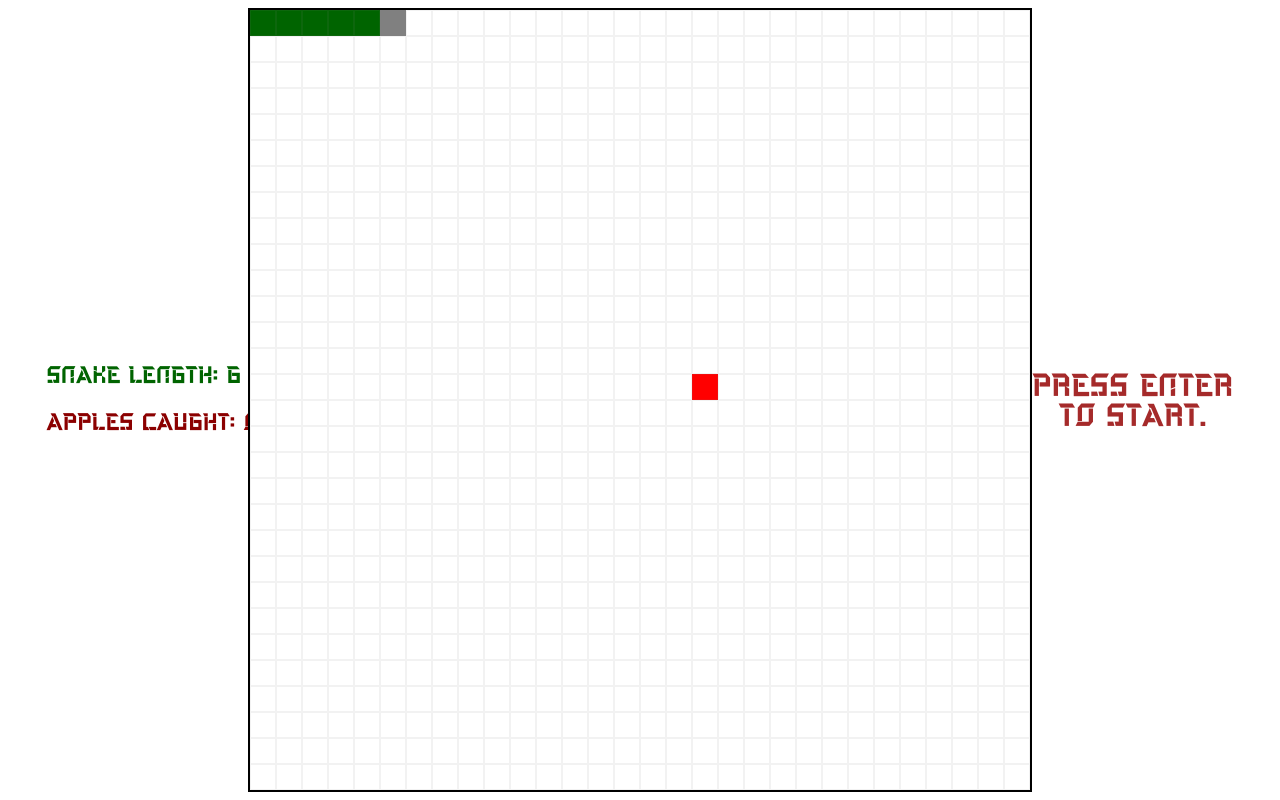
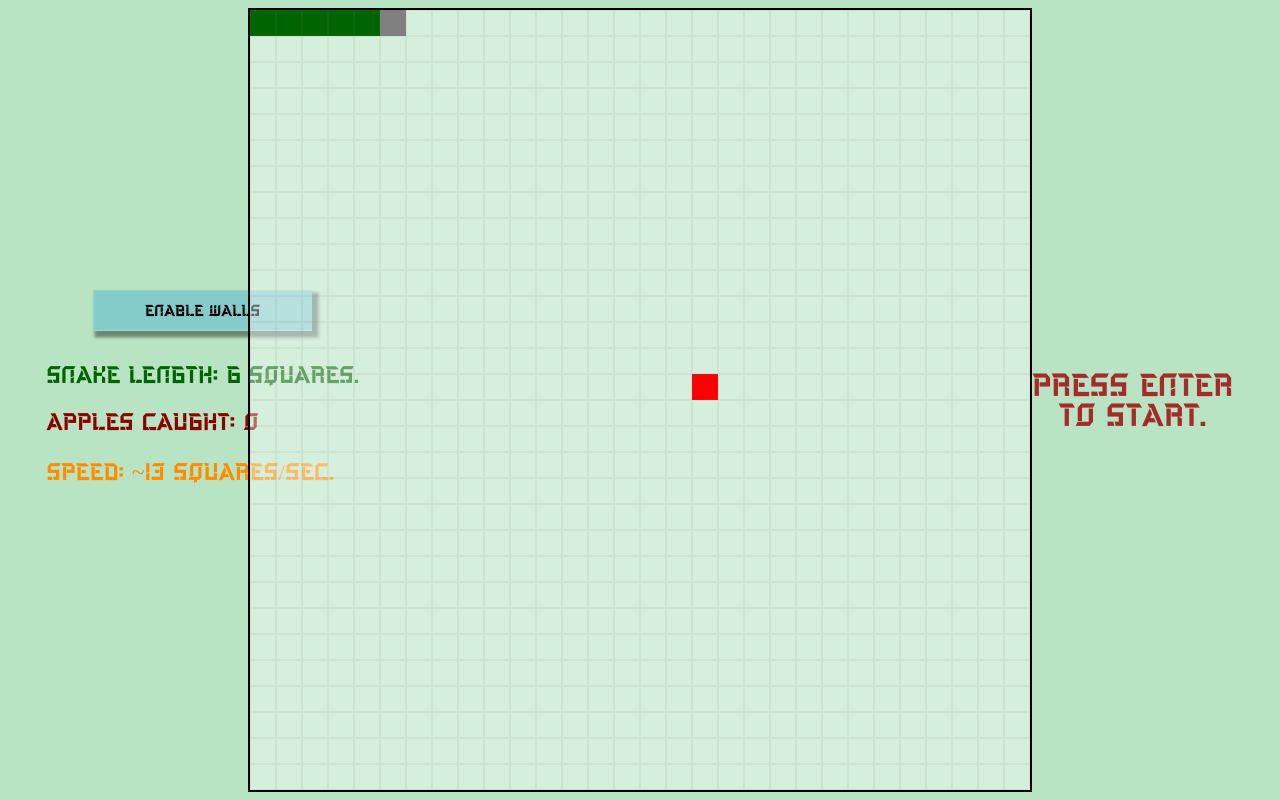
Before and after one commit to khaledjalloul/snake-game_react, a React app: page / in a window 1280 px wide. Built offline with nearby package versions, Linux system fonts and the light colour scheme.

Commit message:
Added walls option, pause, and speed text.

```diff
--- a/src/Board.js
+++ b/src/Board.js
@@ -3,7 +3,7 @@ import React from 'react';
 
 function Square(props) {
   const color = props.id === props.apple ? "red" : props.id === props.list[props.list.length - 1] ? "grey" :
-    props.list.indexOf(props.id) > -1 ? "darkGreen" : "white";
+    props.list.indexOf(props.id) > -1 ? "darkGreen" : "rgba(255,255,255,0.4)";
   return (
     <div className="square" style={{ backgroundColor: color }}></div>
   )
@@ -14,39 +14,57 @@ class Board extends React.Component {
     super(props)
     this.initialState = {
       gameStarted: true,
-      speed: 50,
+      speed: 80,
       appleLocation: 437,
       snakeBody: [0, 1, 2, 3, 4, 5],
       direction: "Right",
       applesCaught: 0,
-      gameFinished: false
+      gameFinished: false,
+      gamePaused: false,
     }
     this.state = {
       gameStarted: false,
-      speed: 50,
+      speed: 80,
       appleLocation: 437,
       snakeBody: [0, 1, 2, 3, 4, 5],
       direction: "Right",
       applesCaught: 0,
-      gameFinished: false
+      gameFinished: false,
+      gamePaused: false,
+      walls: false
     }
     this.handleKeys = this.handleKeys.bind(this)
+    this.handleButtons = this.handleButtons.bind(this)
     this.autoMovement = this.autoMovement.bind(this)
   }
 
   handleKeys(event) {
-    if (event.key === "Enter" && (!this.state.gameStarted || (this.state.gameStarted && this.state.gameFinished))) {
-      this.autoMoveSnake = setInterval(() => this.autoMovement(), this.state.speed);
-      this.setState(this.initialState)
+    if (event.key === "Enter") {
+      if (!this.state.gameStarted || (this.state.gameStarted && this.state.gameFinished)) {
+        this.setState(this.initialState)
+        this.autoMoveSnake = setInterval(() => this.autoMovement(), this.state.speed);
+      }
+      else if (this.state.gamePaused) {
+        this.setState({
+          gamePaused: false
+        })
+        this.autoMoveSnake = setInterval(() => this.autoMovement(), this.state.speed);
+      }
     }
-
+    if (event.key === "Escape") {
+      clearInterval(this.autoMoveSnake)
+      this.setState({
+        gamePaused: true
+      })
+    }
     var direction = "No change"
     var snakeBody = this.state.snakeBody.slice()
-    if (event.key === "ArrowRight" && snakeBody[snakeBody.length - 2] !== snakeBody[snakeBody.length - 1] + 1) direction = "Right"
-    else if (event.key === "ArrowLeft" && snakeBody[snakeBody.length - 2] !== snakeBody[snakeBody.length - 1] - 1) direction = "Left"
-    else if (event.key === "ArrowDown" && snakeBody[snakeBody.length - 2] !== snakeBody[snakeBody.length - 1] + 30) direction = "Down"
-    else if (event.key === "ArrowUp" && snakeBody[snakeBody.length - 2] !== snakeBody[snakeBody.length - 1] - 30) direction = "Up"
-
+    if (!this.state.gamePaused) {
+      if (event.key === "ArrowRight" && snakeBody[snakeBody.length - 2] !== snakeBody[snakeBody.length - 1] + 1 && snakeBody[snakeBody.length - 2] !== snakeBody[snakeBody.length - 1] - 29) direction = "Right"
+      else if (event.key === "ArrowLeft" && snakeBody[snakeBody.length - 2] !== snakeBody[snakeBody.length - 1] - 1 && snakeBody[snakeBody.length - 2] !== snakeBody[snakeBody.length - 1] + 29) direction = "Left"
+      else if (event.key === "ArrowUp" && snakeBody[snakeBody.length - 2] !== snakeBody[snakeBody.length - 1] - 30 && snakeBody[snakeBody.length - 2] !== snakeBody[snakeBody.length - 1] + 870) direction = "Up"
+      else if (event.key === "ArrowDown" && snakeBody[snakeBody.length - 2] !== snakeBody[snakeBody.length - 1] + 30 && snakeBody[snakeBody.length - 2] !== snakeBody[snakeBody.length - 1] - 870) direction = "Down"
+    }
     if (direction !== "No change" && (event.key === "ArrowUp" || event.key === "ArrowRight" || event.key === "ArrowDown" || event.key === "ArrowLeft")) {
       this.setState({
         direction: direction
@@ -54,30 +72,46 @@ class Board extends React.Component {
     }
   }
 
+  handleButtons(event) {
+    if (event.target.id === "enableDisableWalls") {
+      this.setState({
+        walls: !this.state.walls
+      })
+    }
+  }
+
   autoMovement() {
-    const direction = this.state.direction
+    var direction = this.state.direction
     var snakeBody = this.state.snakeBody.slice()
     var appleLocation = this.state.appleLocation
     var applesCaught = this.state.applesCaught
     var newBody
     var change = 0
+    var hitWall = false
+    var speed = this.state.speed
+
     if (direction === "Right") {
-      if (snakeBody[snakeBody.length - 1] % 30 === 29) change = - 29
+      if (this.state.walls && snakeBody[snakeBody.length - 1] % 30 === 29) hitWall = true
+      else if (!this.state.walls && snakeBody[snakeBody.length - 1] % 30 === 29) change = - 29
       else change = 1
     }
     else if (direction === "Left") {
-      if (snakeBody[snakeBody.length - 1] % 30 === 0) change = 29
+      if (this.state.walls && snakeBody[snakeBody.length - 1] % 30 === 0) hitWall = true
+      else if (!this.state.walls && snakeBody[snakeBody.length - 1] % 30 === 0) change = 29
       else change = - 1
     }
+    else if (direction === "Up") {
+      if (this.state.walls && snakeBody[snakeBody.length - 1] < 30) hitWall = true
+      else if (!this.state.walls && snakeBody[snakeBody.length - 1] < 30) change = 870
+      else change = - 30
+    }
     else if (direction === "Down") {
-      if (snakeBody[snakeBody.length - 1] >= 870 && snakeBody[snakeBody.length - 1] < 900) change = - 870
+      if (this.state.walls && snakeBody[snakeBody.length - 1] >= 870 && snakeBody[snakeBody.length - 1] < 900) hitWall = true
+      else if (!this.state.walls && snakeBody[snakeBody.length - 1] >= 870 && snakeBody[snakeBody.length - 1] < 900) change = - 870
       else change = 30
     }
-    else if (direction === "Up") {
-      if (snakeBody[snakeBody.length - 1] < 30) change = 870
-      else change = - 30
-    }
-    if (snakeBody.slice(0, snakeBody.length - 1).indexOf(snakeBody[snakeBody.length - 1] + change) > -1) {
+
+    if (snakeBody.slice(0, snakeBody.length - 1).indexOf(snakeBody[snakeBody.length - 1] + change) > -1 || hitWall) {
       clearInterval(this.autoMoveSnake)
       this.setState({
         gameFinished: true
@@ -86,6 +120,11 @@ class Board extends React.Component {
       if (snakeBody[snakeBody.length - 1] + change === appleLocation) {
         newBody = snakeBody.slice().concat([snakeBody[snakeBody.length - 1] + change])
         applesCaught += 1
+        if (speed !== 34) {
+          speed -= 2
+          clearInterval(this.autoMoveSnake)
+          this.autoMoveSnake = setInterval(() => this.autoMovement(), this.state.speed);
+        }
         do {
           appleLocation = Math.floor(Math.random() * 900)
         } while (newBody.indexOf(appleLocation) > -1)
@@ -96,7 +135,8 @@ class Board extends React.Component {
       this.setState({
         appleLocation: appleLocation,
         snakeBody: newBody,
-        applesCaught: applesCaught
+        applesCaught: applesCaught,
+        speed: speed
       })
     }
   }
@@ -115,12 +155,16 @@ class Board extends React.Component {
       }
       columns.push(<div style={{ display: 'flex', flexDirection: 'row wrap' }}>{rows}</div>)
     }
-    const gameStatus = this.state.gameStarted ? this.state.gameFinished ?<p className="gameResult">Game Over.<br/>Press Enter<br/>to start<br/>again.</p> : <div></div> : <p className="gameResult">Press Enter<br/>to start.</p>
+    const gameStatus = this.state.gameStarted ? this.state.gamePaused ? <p className="gameResult">Press Enter<br />to resume.</p> : this.state.gameFinished ? <p className="gameResult">Game Over.<br />Press Enter<br />to start<br />again.</p> : <p className="gameResult">Press Escape<br />to pause.</p> : <p className="gameResult">Press Enter<br />to start.</p>
     return (
       <div>
         <div className="info">
-          <p id="snakeLength">Snake Length: {this.state.snakeBody.length} squares.</p>
-          <p id="applesCaught">Apples Caught: {this.state.applesCaught}</p>
+          <div className='buttonDiv'>
+            <input id="enableDisableWalls" type="button" value={this.state.walls ? "Disable Walls" : "Enable Walls"} onClick={this.handleButtons} disabled={this.state.gameStarted && !this.state.gameFinished} style={this.state.gameStarted && !this.state.gameFinished ? { backgroundColor: 'rgb(150, 150, 150)' } : this.state.walls ? { backgroundColor: 'rgba(211, 39, 16, 0.3)' } : { backgroundColor: 'rgba(16, 149, 211, 0.3)' }} />
+          </div>
+          <p style={{ color: "darkGreen" }}>Snake Length: {this.state.snakeBody.length} squares.</p>
+          <p style={{ color: "darkRed" }}>Apples Caught: {this.state.applesCaught}</p>
+          <p style={{ color: "darkOrange" }}>Speed: ~{Math.round(1000 / this.state.speed)} squares/sec.</p>
         </div>
         {gameStatus}
         <div className="center">
--- a/src/style.css
+++ b/src/style.css
@@ -6,6 +6,7 @@
 body{
     margin-top: 5px;
     margin-bottom: 5px;
+    background-color: rgba(23, 168, 59, 0.301);
 }
 
 .center{
@@ -16,6 +17,7 @@ body{
     border: solid;
     border-color: black;
     border-width:2px;
+    cursor: none;
 }
 .square{
     border: solid;
@@ -35,14 +37,6 @@ body{
     font-family: 'Plaguard';
 }
 
-#snakeLength{
-    color: darkgreen;
-}
-
-#applesCaught{
-    color: darkred
-}
-
 .gameResult{
     position: fixed;
     top: 50%;
@@ -52,3 +46,32 @@ body{
     color: brown;
     text-align: center;
 }
+
+.buttonDiv{
+    display: flex;
+    justify-content: center;
+}
+
+#enableDisableWalls{
+    color: black;
+    font-family: 'Plaguard';
+    font-size: 16px;
+    height: 40px;
+    width: 70%;
+    border: none;
+    box-shadow: 4px 4px 3px 3px rgba(0, 0, 0, 0.4);
+    margin-bottom: 10px;
+    cursor: pointer;
+    transition-duration: 0.3s;
+}
+
+#enableDisableWalls:hover{
+    transition-duration: 0.3s;
+    box-shadow: 2px 2px 2px 2px rgba(0, 0, 0, 0.4);
+}
+
+#enableDisableWalls:disabled{
+    transition-duration: 0.3s;
+    box-shadow: None;
+    cursor: default;
+}
```
